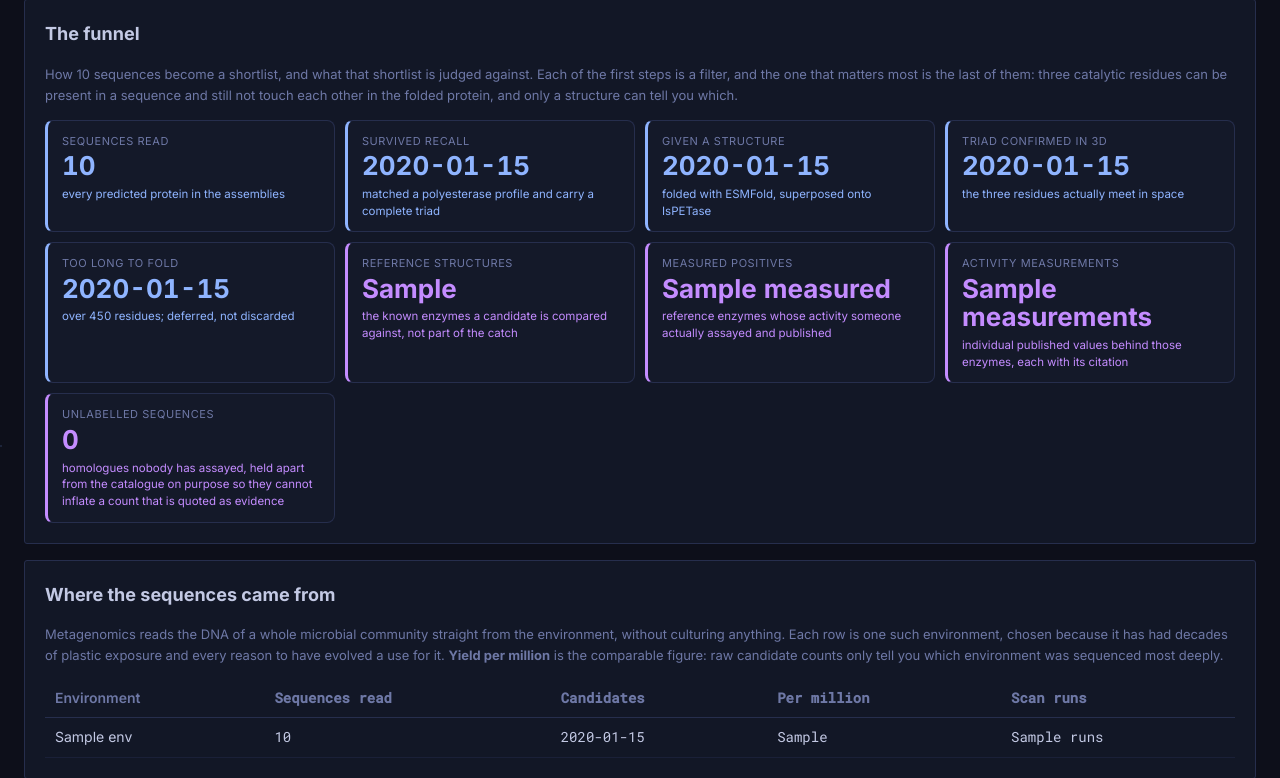
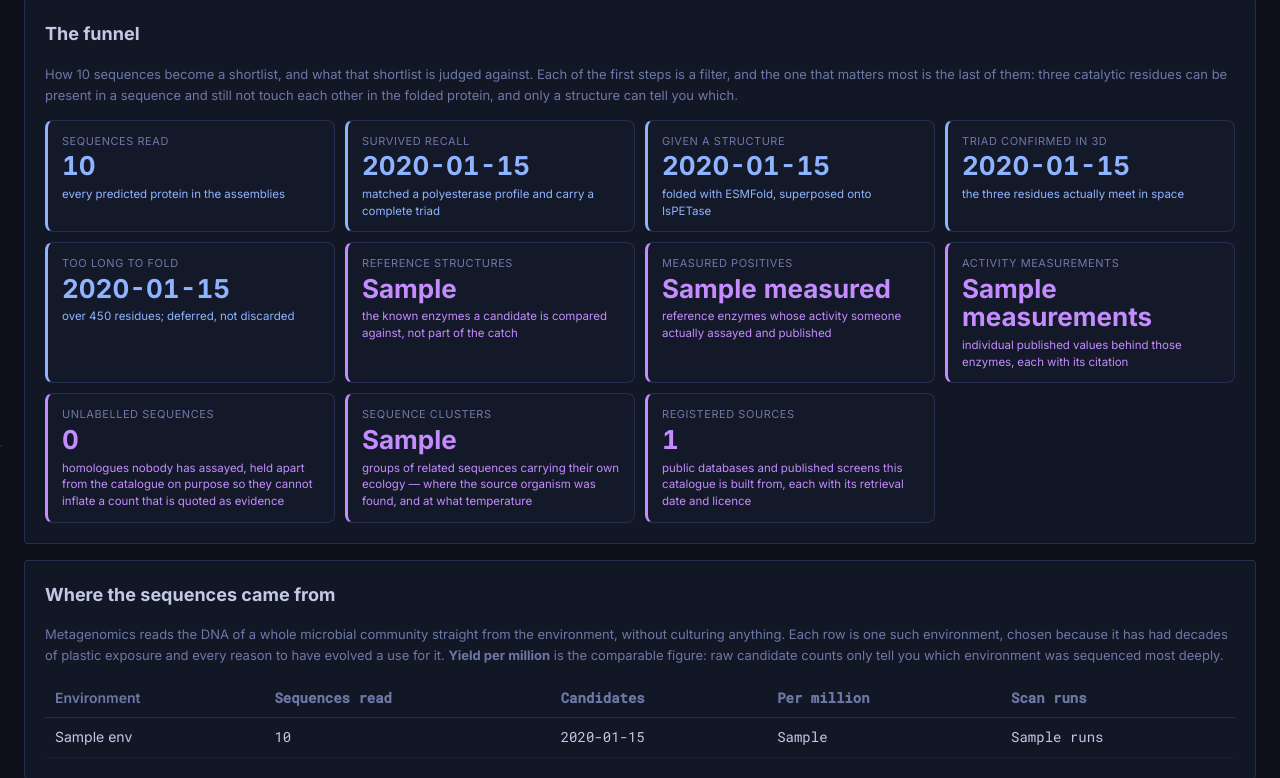
Before and after one commit to bellcheddar/PANTS, a Flask app: template app/templates/stats.html in a window 1280 px wide. Shown: the part 355-1133 px from the top of the page. Run offline with Flask 3, Linux system fonts and the light colour scheme; the template is opened without the code that fills it: most values are stand-ins (such as "Sample title", 1, 10 or a date in 2020); data that the repository does not hold is empty.

Commit message:
Keep bulk entries out of the named-enzyme table, by property not by list
The "Named enzymes and their lineages" table filtered on a DENYLIST of bulk prefixes
-- PAZy:, ESTHER:, EC:, PLC: -- which is a rule that must be updated whenever a bulk
source is added. The first time that was tested it failed: the ACS and Science screen
ingests introduced ACS: and SCI:, and 208 rows called things like ACS:0a514d39db,
with a dash in every column, flooded a table of 25 curated enzymes. Marc spotted it
on the page.

Inverted to the property that actually separates them. Every bulk identifier is
namespaced with a colon and no curated name contains one, so `enzyme_id NOT LIKE
'%:%'` excludes a new bulk source by construction rather than by remembering to come
back here. Same fix in reference.py, which carried its own copy of the list.

Micpa-PETase and Kutbu-PETase now root their own lineages, as TfCut2 and the HGMP
enzymes do, with headlines carrying what the screens actually measured: 1,506 uM
product release, the highest in the Science landscape, and an 88.2 degC melting
temperature. Neither carries a Topt, because the screens measured melting
temperature and the two are different quantities.

Clusters and registered sources added to the stats funnel.

Co-Authored-By: Claude Opus 5 <noreply@anthropic.com>
Claude-Session: https://claude.ai/code/session_012XCKkeBAw9Xp7zUWYizQRw

```diff
--- a/app/templates/stats.html
+++ b/app/templates/stats.html
@@ -45,6 +45,12 @@
     <div class="yardstick"><dt>Unlabelled sequences</dt><dd data-stat="unlabelled_sequences" data-fmt="comma">{{ '{:,}'.format(stats.unlabelled_sequences or 0) }}</dd>
       <dd class="muted">homologues nobody has assayed, held apart from the catalogue on purpose
         so they cannot inflate a count that is quoted as evidence</dd></div>
+    <div class="yardstick"><dt>Sequence clusters</dt><dd data-stat="sequence_clusters">{{ stats.sequence_clusters or 0 }}</dd>
+      <dd class="muted">groups of related sequences carrying their own ecology — where the source
+        organism was found, and at what temperature</dd></div>
+    <div class="yardstick"><dt>Registered sources</dt><dd data-stat="n_sources">{{ stats.sources|length }}</dd>
+      <dd class="muted">public databases and published screens this catalogue is built from, each
+        with its retrieval date and licence</dd></div>
   </dl>
 </div>
 
--- a/app/views/main.py
+++ b/app/views/main.py
@@ -578,15 +578,18 @@ def healthz():
 # external identifier for a named enzyme sit together.
 # ======================================================================================
 
-# Enzymes curated by name, as opposed to the bulk sets keyed by accession (PAZy:n,
-# ESTHER:x, EC:x, PLC:x). Those are real data and are counted everywhere, but they are not
-# what anyone means by "the known PETases".
-# Qualified with the ce. alias: three joined tables carry an enzyme_id column and an
-# unqualified reference is ambiguous.
-NAMED_ENZYME_FILTER = (
-    "ce.enzyme_id NOT LIKE 'PAZy:%' AND ce.enzyme_id NOT LIKE 'ESTHER:%' "
-    "AND ce.enzyme_id NOT LIKE 'EC:%' AND ce.enzyme_id NOT LIKE 'PLC:%'"
-)
+# Enzymes curated by NAME, as opposed to the bulk sets keyed by accession or sequence
+# hash. The bulk entries are real data and are counted everywhere; they are simply not what
+# anyone means by "the known PETases", and a table of 25 named enzymes is destroyed by 200
+# rows called ACS:0a514d39db with a dash in every column.
+#
+# This was a denylist of prefixes -- PAZy:, ESTHER:, EC:, PLC: -- which is a rule that has
+# to be updated every time a bulk source is added, and the first time that was tested it
+# failed: the ACS and Science screen ingests introduced ACS: and SCI: and flooded the table.
+# Inverted to the property that actually distinguishes them. Every bulk identifier is
+# namespaced with a colon and no curated name contains one, so a new bulk source is excluded
+# by construction rather than by remembering to come back here.
+NAMED_ENZYME_FILTER = "ce.enzyme_id NOT LIKE '%:%'"
 
 # Experimental evidence outranks a review. Both are kept (UniProt curates IsPETase at
 # 40 degC, the review gives 30-35, measured on different substrates), so the display has to
--- a/app/views/stats.py
+++ b/app/views/stats.py
@@ -216,6 +216,9 @@ def _db_stats() -> Dict[str, Any]:
             # Sequences with no activity label, deliberately outside characterised_enzymes.
             "unlabelled_sequences": _one(c, "SELECT COUNT(*) FROM unlabelled_sequences"),
             "sequence_clusters": _one(c, "SELECT COUNT(*) FROM sequence_clusters"),
+            # Counted rather than taken from len(sources) so the live poller can update it:
+            # the JSON payload carries the list, but the funnel cell wants one number.
+            "n_sources": _one(c, "SELECT COUNT(*) FROM data_sources"),
             "clusters_with_temperature": _one(c, "SELECT COUNT(*) FROM sequence_clusters "
                                                  "WHERE temperature_median_c IS NOT NULL"),
             "named_enzymes": _one(c, "SELECT COUNT(*) FROM characterised_enzymes WHERE enzyme_id NOT LIKE '%:%' AND is_positive=1"),
--- a/pipeline/structure/reference.py
+++ b/pipeline/structure/reference.py
@@ -143,8 +143,9 @@ def build(only: Optional[List[str]] = None, label: str = "v1") -> Dict[str, obje
                 rows = c.execute(
                     "SELECT enzyme_id, uniprot, pdb_ids_json, sequence, seq_length "
                     "FROM characterised_enzymes "
-                    "WHERE enzyme_id NOT LIKE 'PAZy:%' AND enzyme_id NOT LIKE 'ESTHER:%' "
-                    "  AND enzyme_id NOT LIKE 'EC:%' AND enzyme_id NOT LIKE 'PLC:%' "
+                    # Curated names only; every bulk identifier is namespaced with a
+                    # colon, which is the one property that stays true as sources are added.
+                    "WHERE enzyme_id NOT LIKE '%:%' "
                     "  AND is_positive=1 AND sequence IS NOT NULL "
                     "ORDER BY enzyme_id").fetchall()
 
```
